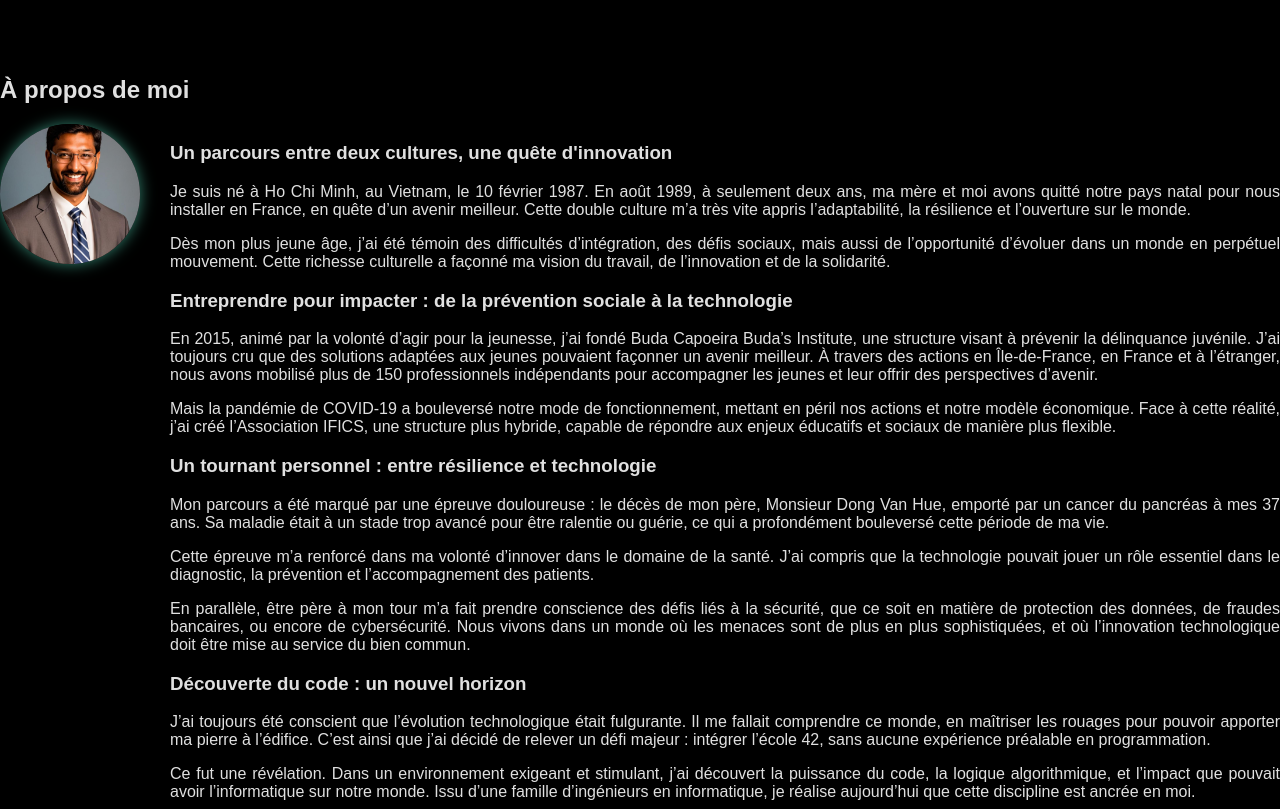
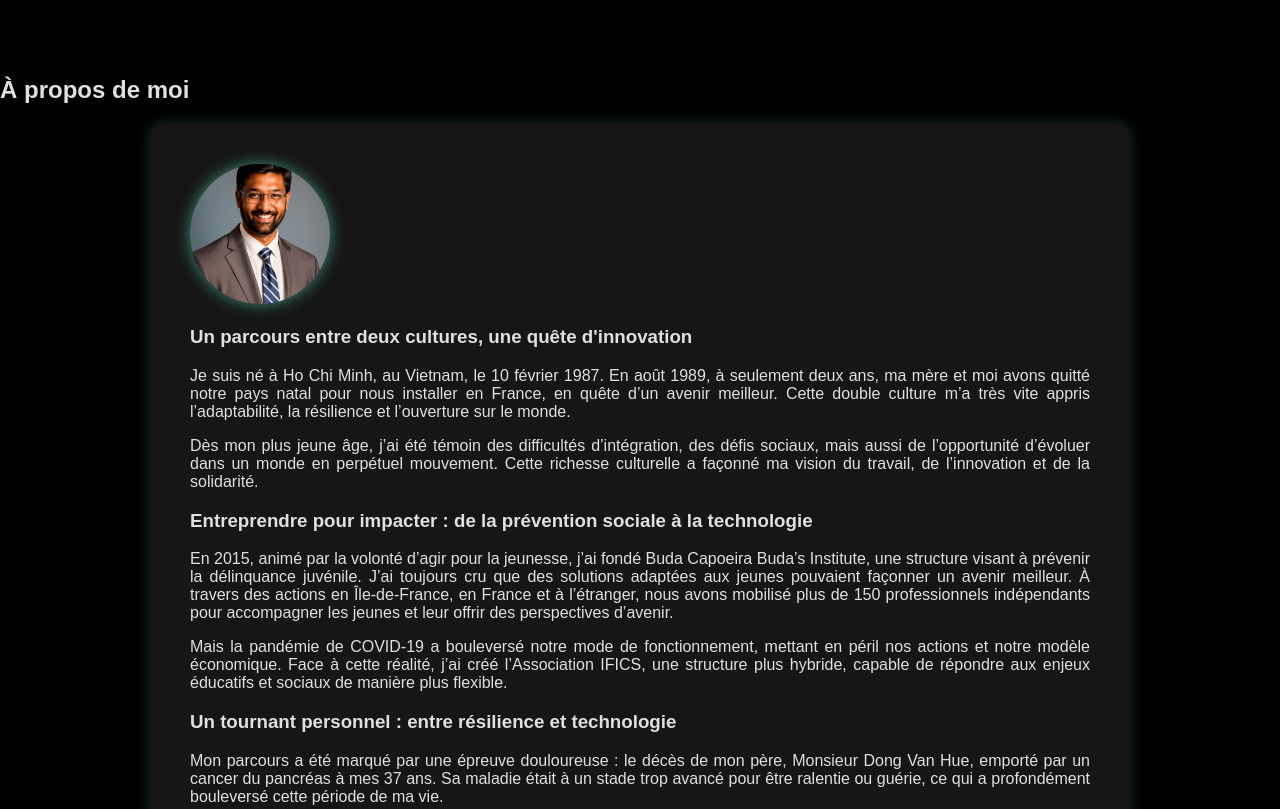
Before and after one commit to maori60/my_portfolio, a plain HTML site: page index.html in a window 1280 px wide. Shown: the part 560-1369 px from the top of the page. Drawn offline with Linux system fonts and the light colour scheme; a script that the page names is missing.

Commit message:
refresh container

```diff
--- a/style.css
+++ b/style.css
@@ -37,9 +37,20 @@ section {
 
 /* 📷 Photo et Texte alignés */
 .about-container {
+    max-width: 900px;
+    margin: auto;
+    padding: 40px;
+    background: rgba(25, 25, 25, 0.9);
+    border-radius: 12px;
+    box-shadow: 0 0 15px rgba(100, 255, 218, 0.2);
+    text-align: left;
+}
+
+/* 🔹 Conteneur pour l'image et le texte */
+.about-wrapper {
     display: flex;
     align-items: flex-start;
-    gap: 30px;
+    gap: 20px;
 }
 
 /* 📷 Image de profil */
```
